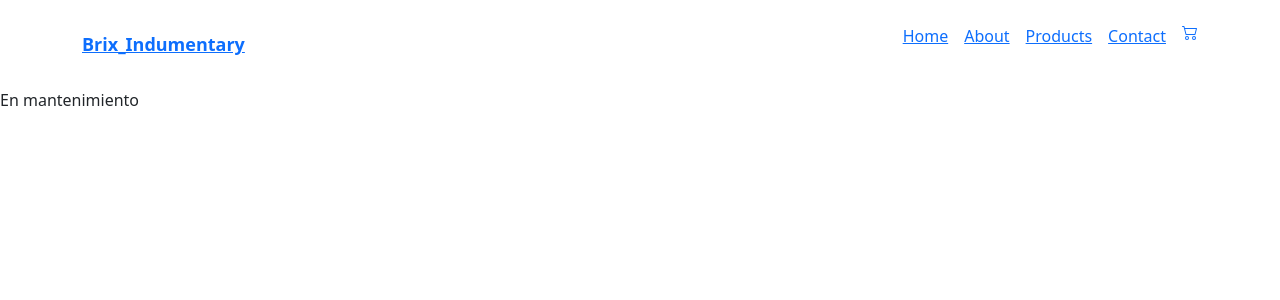
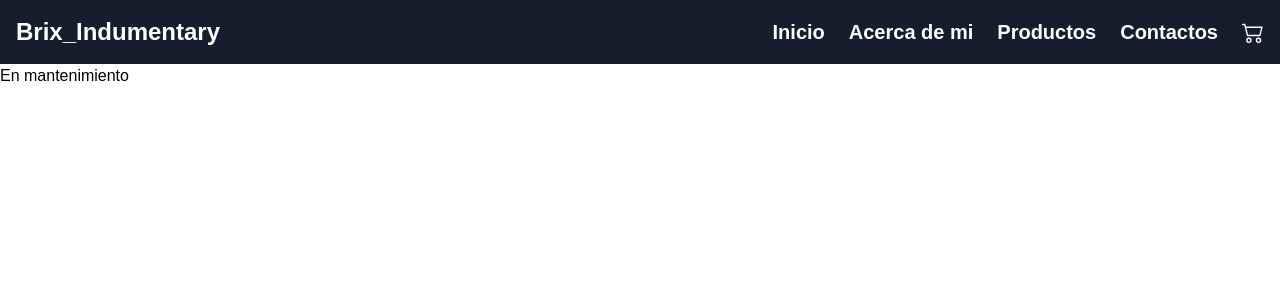
Before and after one commit to exequielreyes/ecommerce-bri, a Next.js app: page /about in a window 1280 px wide. Shown: the top 300 px of the page. Built offline with nearby package versions, Linux system fonts and the light colour scheme.

Commit message:
arregle algunos diseños de las tarjetas y el navbar

```diff
--- a/package.json
+++ b/package.json
@@ -12,7 +12,8 @@
     "bootstrap": "^5.3.2",
     "next": "^14.2.5",
     "react": "^18.3.1",
-    "react-dom": "^18.3.1"
+    "react-dom": "^18.3.1",
+    "uuid": "^10.0.0"
   },
   "devDependencies": {
     "@types/react": "^18.3.3",
--- a/src/app/components/NavBar.js
+++ b/src/app/components/NavBar.js
@@ -1,7 +1,7 @@
 
 import Link from "next/link";
 import { useState } from "react";
-import 'bootstrap/dist/css/bootstrap.min.css'
+// import 'bootstrap/dist/css/bootstrap.min.css'
 import { useContext } from 'react';
 import { CartContext } from '../../context/CartContext';
 
@@ -22,14 +22,15 @@ const toggleMenu = () => {
 
 
   return (
-    <nav className=" gb-gray-800 p-4">
-      <div className="container mx-auto flex justify-between items-center">
-        <div className="text-black text-lg font-bold">
+    <nav className=" bg-customBlue p-4">
+      <div className="container mx-auto flex justify-between items-center ">
+        <div className="text-white  text-2xl font-bold">
         <Link href="/">Brix_Indumentary</Link>
         </div>
 
         <div className="md:hidden">
-            <button onClick={toggleMenu} className="text-black focus:outline-none" >
+          <button onClick={toggleMenu} className="text-white focus:outline-none">
+            {isOpen ? (
               <svg
                 className="w-6 h-6"
                 fill="none"
@@ -37,44 +38,51 @@ const toggleMenu = () => {
                 viewBox="0 0 24 24"
                 xmlns="http://www.w3.org/2000/svg"
               >
-                {isOpen ? (
                 <path
                   strokeLinecap="round"
                   strokeLinejoin="round"
                   strokeWidth="2"
                   d="M6 18L18 6M6 6l12 12"
                 />
-                ): (
+              </svg>
+            ) : (
+              <svg
+                className="w-6 h-6"
+                fill="none"
+                stroke="currentColor"
+                viewBox="0 0 24 24"
+                xmlns="http://www.w3.org/2000/svg"
+              >
                 <path
                   strokeLinecap="round"
                   strokeLinejoin="round"
                   strokeWidth="2"
                   d="M4 6h16M4 12h16M4 18h16"
                 />
+              </svg>
             )}
-                </svg>
           </button>
         </div>
-        <ul className={`flex-col md:flex-row md:flex ${isOpen ? 'block' : 'hidden'} space-x-4`}>
-        <li className="text-black">
-            <Link href="/">Home</Link>
+        <ul className={`absolute z-10 top-0 left-0 right-0 bottom-0 bg-customBlue md:relative md:flex md:flex-row md:justify-center md:items-center ${isOpen ? 'flex flex-col mt-20 md:mt-0' : 'hidden'} md:flex space-x-4 md:space-x-6 md:mt-0 items-center md:absolute md:right-0`}>
+          <li className="text-xl font-semibold">
+            <Link className="no-underline text-white hover:border-b-4 hover:py-2 hover:border-white" href="/">Inicio</Link>
           </li>
-          <li className="text-black">
-            <Link href="/about">About</Link>
+          <li className="text-xl font-semibold">
+            <Link className="no-underline text-white hover:border-b-4 hover:py-2 hover:border-white" href="/about">Acerca de mi</Link>
           </li>
-          <li className="text-black">
-            <Link href="/products">Products</Link>
+          <li className="text-xl font-semibold">
+            <Link className="no-underline text-white hover:border-b-4 hover:py-2 hover:border-white" href="/products">Productos</Link>
           </li>
-          <li className="text-black">
-            <Link href="/contact">Contact</Link>
+          <li className="text-xl font-semibold">
+            <Link className="no-underline text-white hover:border-b-4 hover:py-2 hover:border-white" href="/contact">Contactos</Link>
           </li>
-          <li className="text-black relative">
-            <Link href="\cart" className="flex">
-              <svg xmlns="http://www.w3.org/2000/svg" width="16" height="16" fill="currentColor" class="bi bi-cart2" viewBox="0 0 16 16">
+          <li className="relative">
+            <Link className="text-white flex" href="/cart">
+              <svg xmlns="http://www.w3.org/2000/svg" width="22" height="22" fill="currentColor" className="bi bi-cart2" viewBox="0 0 16 16">
                 <path d="M0 2.5A.5.5 0 0 1 .5 2H2a.5.5 0 0 1 .485.379L2.89 4H14.5a.5.5 0 0 1 .485.621l-1.5 6A.5.5 0 0 1 13 11H4a.5.5 0 0 1-.485-.379L1.61 3H.5a.5.5 0 0 1-.5-.5M3.14 5l1.25 5h8.22l1.25-5zM5 13a1 1 0 1 0 0 2 1 1 0 0 0 0-2m-2 1a2 2 0 1 1 4 0 2 2 0 0 1-4 0m9-1a1 1 0 1 0 0 2 1 1 0 0 0 0-2m-2 1a2 2 0 1 1 4 0 2 2 0 0 1-4 0"/>
               </svg>
               {cart.length > 0 && (
-                <span className="badge bg-danger">{cart.length}</span> // Mostrar el número de productos en el carrito
+                <span className="badge bg-danger">{cart.length}</span>
               )}
             </Link>
           </li>
--- a/src/app/components/PostCard.js
+++ b/src/app/components/PostCard.js
@@ -9,29 +9,31 @@ function PostCard({ product }) {
   const { addToCart } = useContext(CartContext);
 
   return (
-    <div className="max-w-sm rounded overflow-hidden shadow-lg m-4 bg-white transition duration-300 ease-in-out transform hover:scale-105 ">
-      <Link href={`/products/${product.id}`}>
-        <div>
+    <div className="bg-white shadow-md rounded-lg overflow-hidden m-4 transition duration-300 ease-in-out transform hover:scale-105 w-full max-w-xs">
+    <Link href={`/products/${product.id}`}>
+      <div>
+        <div className="w-full h-64 overflow-hidden">
           <Image
-            className="w-full"
+            className="w-full h-full object-cover"
             src={product.image}
             alt={product.title}
-            width={200}
-            height={100}
+            width={400}
+            height={256}
             layout="responsive"
           />
-          <div className="px-6 py-4">
-            <div className="font-bold text-xl mb-2">{product.title}</div>
-            <p className="text-gray-700 text-base line-clamp-3">{product.description}</p>
-          </div>
-          <div className="flex items-center justify-between px-6 pt-4 pb-2">
-            <span className="text-gray-900 font-bold">${product.price}</span>
-            <button className="btn btn-primary">Ver producto</button>
-          </div>
         </div>
-      </Link>
+        <div className="py-4">
+          <div className=" text-xl mb-2">{product.title}</div>
+          {/* <p className="text-gray-700 text-base line-clamp-3">{product.description}</p> */}
 
-    </div>
+        <div className="flex items-center justify-between mt-4">
+          <span className="text-gray-900 text-2xl font-bold">${product.price}</span>
+          <button className="inline-block bg-blue-500 text-white text-center px-6 py-2 rounded-md hover:bg-blue-700 transition duration-300">Ver producto</button>
+        </div>
+      </div>
+      </div>
+    </Link>
+  </div>
   )
 
 }
--- a/src/app/page.js
+++ b/src/app/page.js
@@ -11,9 +11,9 @@ export default async function Home() {
   const products = await fetchProduct();
 
   return (
-    <div className="container mx-auto px-4">
+     <div className="container mx-auto">
       <h1 className="text-2xl font-bold text-center my-8">Mas populares</h1>
-      <div className="grid grid-cols-1 sm:grid-cols-2 md:grid-cols-3 lg:grid-cols-3 gap-6">
+      <div className="grid grid-cols-1 sm:grid-cols-2 md:grid-cols-3 lg:grid-cols-3 gap-4">
         {products &&
           products.map((product) => (
             <PostCard key={product.id} product={product} />
--- a/tailwind.config.js
+++ b/tailwind.config.js
@@ -14,6 +14,8 @@ module.exports = {
           "conic-gradient(from 180deg at 50% 50%, var(--tw-gradient-stops))",
       },fontFamily: {
         sans: ['var(--font-neue-haas-grotesk)', ...fontFamily.sans],
+      },colors: {
+        customBlue: '#161E2D',
       },
     },
   },
```
Also changed, not shown: 1 other file (tests, documents, lock files or other folders). Lines whose indentation alone changed are shown as unchanged.
